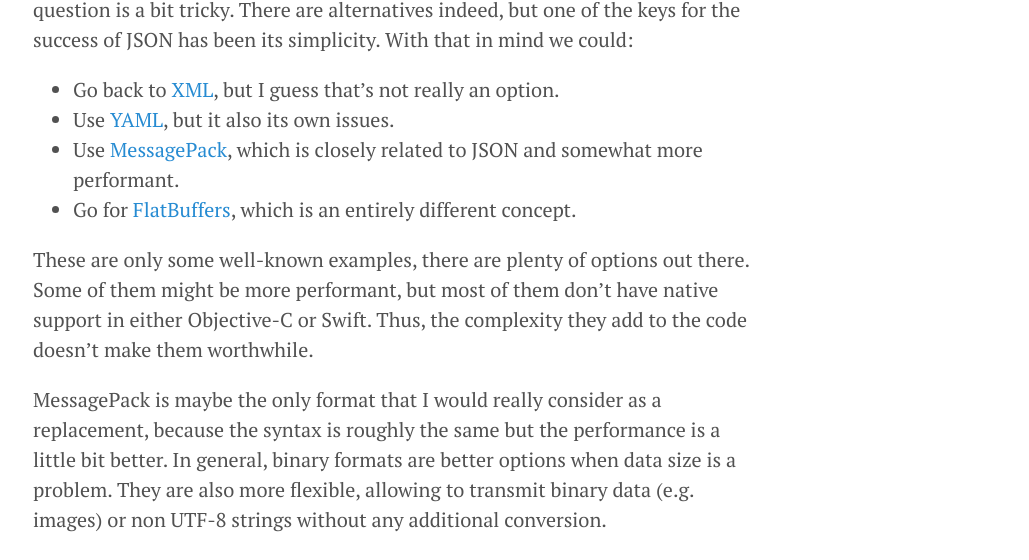
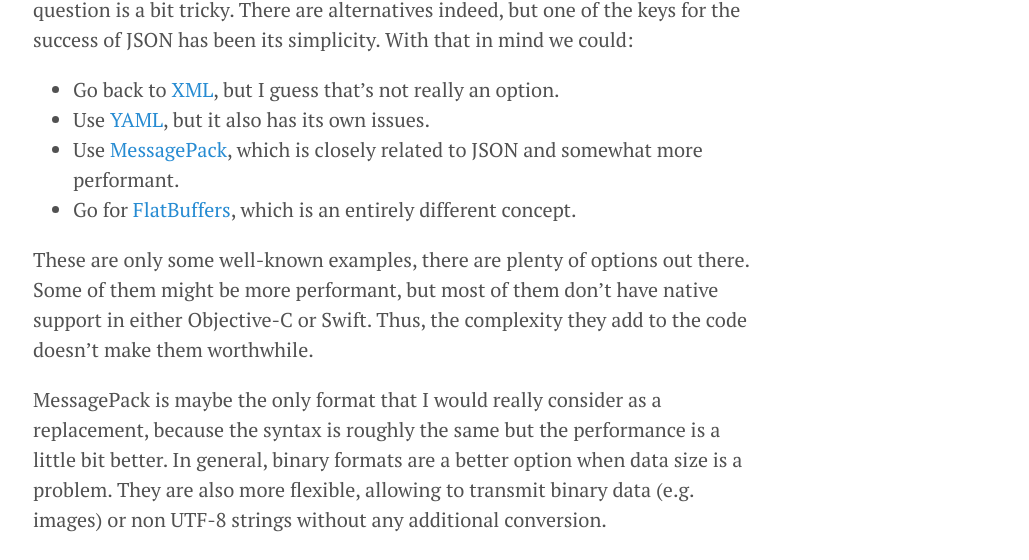
Before and after one commit to elitalon/elitalon.github.io, a Jekyll site: the page built from _posts/2016-07-25-what-nobody-will-tell-you-about-json.md, in a window 1280 px wide and 900 px high, scrolled down 2339 px. Shown: the part 154-714 px from the top of the window, without its empty margins (247-1276 px from the left). Built offline with Jekyll 4.4.1, drawn with Linux system fonts in a browser that asks for light colours.

Commit message:
Add missing verb

```diff
--- a/_posts/2016-07-25-what-nobody-will-tell-you-about-json.md
+++ b/_posts/2016-07-25-what-nobody-will-tell-you-about-json.md
@@ -50,13 +50,13 @@ The syntax specification is the same in all documents. The only difference is th
 Are there any alternatives to JSON for transmitting data? The answer to this question is a bit tricky. There are alternatives indeed, but one of the keys for the success of JSON has been its simplicity. With that in mind we could:
 
 * Go back to [XML](https://en.wikipedia.org/wiki/XML), but I guess that’s not really an option.
-* Use [YAML](http://yaml.org), but it also its own issues.
+* Use [YAML](http://yaml.org), but it also has its own issues.
 * Use [MessagePack](https://en.wikipedia.org/wiki/MessagePack), which is closely related to JSON and somewhat more performant.
 * Go for [FlatBuffers](https://google.github.io/flatbuffers/index.html), which is an entirely different concept.
 
 These are only some well-known examples, there are plenty of options out there. Some of them might be more performant, but most of them don't have native support in either Objective-C or Swift. Thus, the complexity they add to the code doesn't make them worthwhile.
 
-MessagePack is maybe the only format that I would really consider as a replacement, because the syntax is roughly the same but the performance is a little bit better. In general, binary formats are better options when data size is a problem. They are also more flexible, allowing to transmit binary data (e.g. images) or non UTF-8 strings without any additional conversion.
+MessagePack is maybe the only format that I would really consider as a replacement, because the syntax is roughly the same but the performance is a little bit better. In general, binary formats are a better option when data size is a problem. They are also more flexible, allowing to transmit binary data (e.g. images) or non UTF-8 strings without any additional conversion.
 
 
 ## Which tools does Apple give us?
```
